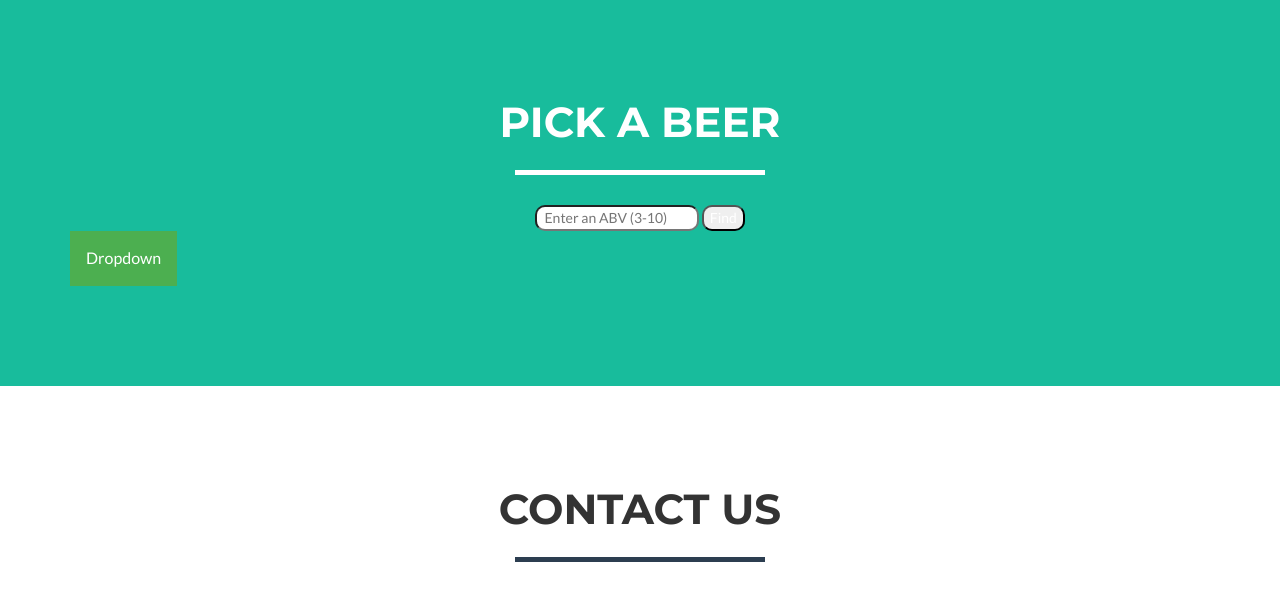
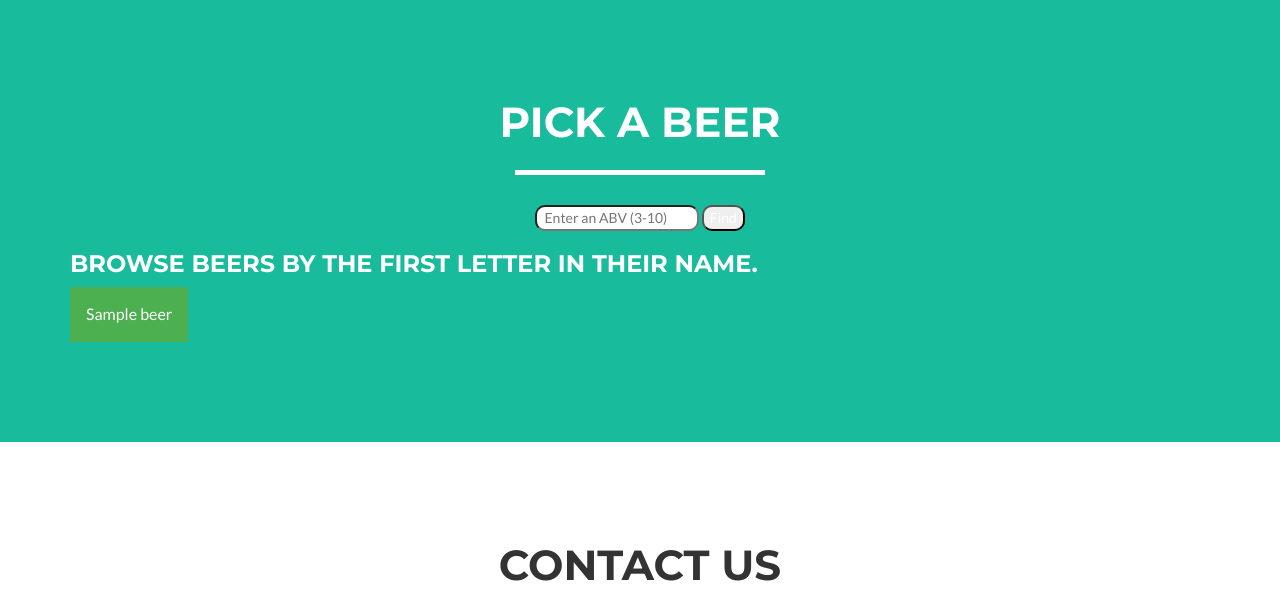
Before and after one commit to trentwoodbury/BeerRecommender, a Flask app: template website/templates/names_table.html in a window 1280 px wide. Shown: the part 1300-1890 px from the top of the page. Run offline with Flask 2, Linux system fonts and the light colour scheme; the template is opened without the code that fills it: most values are stand-ins (such as "Sample title", 1, 10 or a date in 2020); parts of the project's set-up code (start-up, migrations or seed data) failed here and were passed over; some libraries are stand-ins or nearby versions.

```diff
--- a/website/templates/names_table.html
+++ b/website/templates/names_table.html
@@ -56,15 +56,26 @@
 </style>
 </head>
 <body>
+<h3> Browse beers by the first letter in their name. </h3>
 
+
+<!---Dropdown menus-->
+
+{% for letter in result[1] %}
 <div class="dropdown">
-<button onclick="myFunction()" class="dropbtn">Dropdown</button>
+<button onclick="myFunction()" class="dropbtn">{{ letter }}</button>
   <div id="myDropdown" class="dropdown-content">
-    <a href="#home">Home</a>
-    <a href="#about">About</a>
-    <a href="#contact">Contact</a>
+      {% for beer_name in result[0][1] %}
+      <a href="">{{ beer_name }}</a>
+      {% endfor %}
   </div>
 </div>
+{% endfor %}
+
+
+
+
+
 
 <script>
 /* When the user clicks on the button,
```
